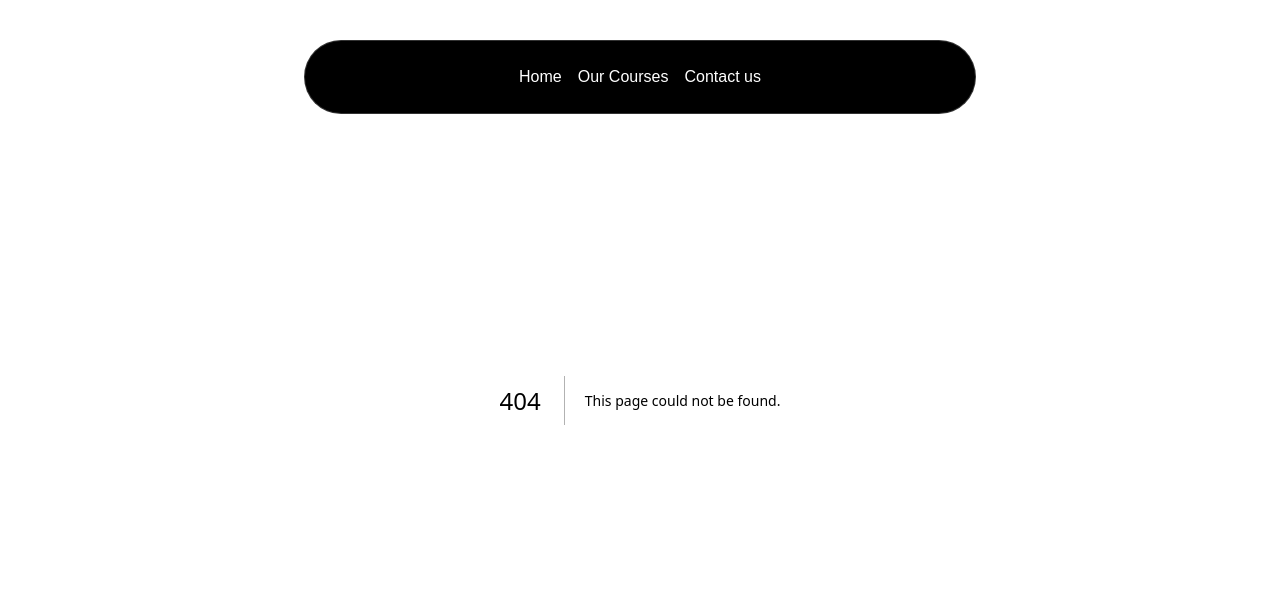
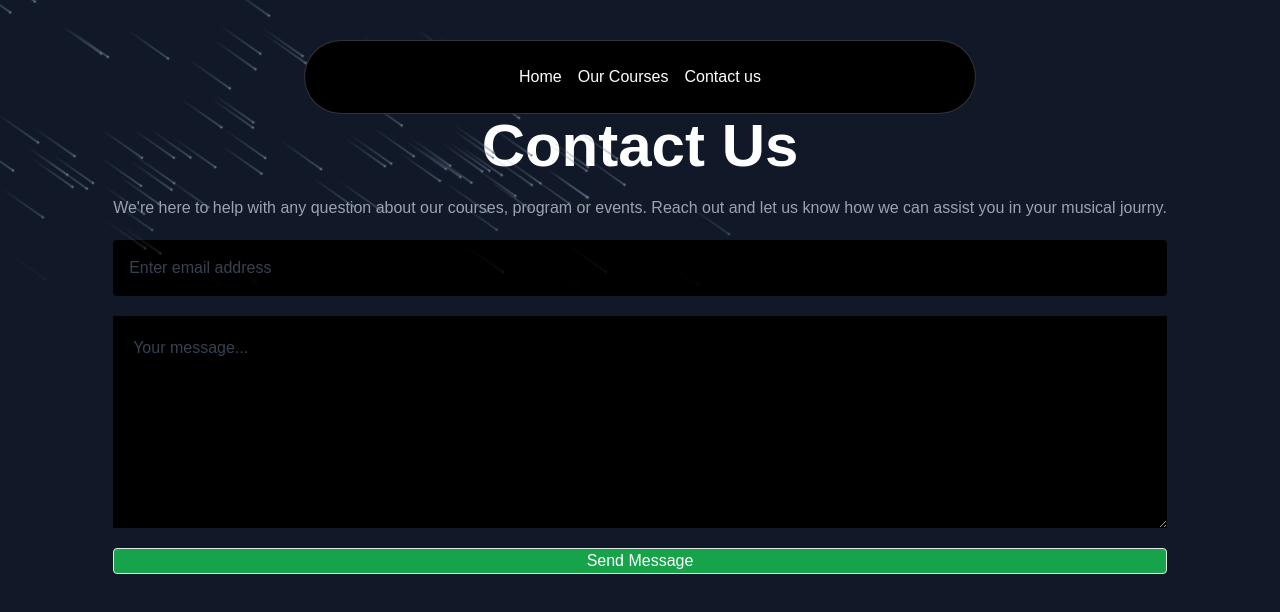
Before and after one commit to RiteshPanchal279/music_web_by_nextjs, a Next.js app: page /contact in a window 1280 px wide. Before the commit this address had no page. Shown: the top 612 px of the page. Built offline with nearby package versions, Linux system fonts and the light colour scheme.

Commit message:
contact add

```diff
--- /dev/null
+++ b/src/app/contact/page.tsx
@@ -0,0 +1,36 @@
+import React from "react";
+import { Meteors } from "@/components/ui/meteors";
+
+function page() {
+  return (
+    <div className="bg-gray-900 flex h-screen justify-center">
+      <div className="flex flex-col gap-5 p-5 mt-20 ">
+        <h1 className="text-white text-center text-6xl font-bold mt-4 ">
+          Contact Us
+        </h1>
+        <p className="text-gray-400 sm:min-w-20 text-center">
+          We're here to help with any question about our courses, program or
+          events. Reach out and let us know how we can assist you in your
+          musical journy.
+        </p>
+        <input
+          type="email"
+          className="rounded bg-black placeholder:text-gray-700 text-white  text-md p-4 outline-none"
+          placeholder="Enter email address"
+        />
+        <textarea
+          className="bg-black pl-5 pt-5 placeholder:text-gray-700 outline-none text-white"
+          placeholder="Your message..."
+          rows={8}
+          cols={30}
+        ></textarea>
+        <button className="text-white border bg-green-600 rounded ">
+          Send Message
+        </button>
+      </div>
+      <Meteors number={100} />
+    </div>
+  );
+}
+
+export default page;
--- /dev/null
+++ b/src/app/courses/page.tsx
@@ -0,0 +1,67 @@
+"use client"
+
+import Image from "next/image";
+import React from "react";
+import { CardBody, CardContainer, CardItem } from "@/components/ui/3d-card";
+import Link from "next/link";
+import courseData from "@/data/music_courses.json"
+
+function page() {
+  return (
+    <div className="min-h-screen bg-black py-12 pt-39">
+      <h1 className="text-white text-lg text-center mt-20 font-bold sm:text-4xl md:text-5xl">All Courses({courseData.courses.length})</h1>
+      <div className="flex flex-wrap justify-center gap-3 ">
+         {courseData.courses.map((course)=>(
+            <CardContainer key={course.id} className="inter-var m-4">
+            <CardBody className="bg-gray-50 relative group/card  dark:hover:shadow-2xl dark:hover:shadow-emerald-500/[0.1] dark:bg-black dark:border-white/[0.2] border-black/[0.1] w-auto sm:w-[30rem] h-auto rounded-xl p-6 border  ">
+              <CardItem
+                translateZ="50"
+                className="text-xl font-bold text-neutral-600 dark:text-white"
+              >
+                {course.title}
+              </CardItem>
+              <CardItem
+                as="p"
+                translateZ="60"
+                className="text-neutral-500 text-sm max-w-sm mt-2 dark:text-neutral-300"
+              >
+                {course.description}
+              </CardItem>
+              <CardItem translateZ="100" className="w-full mt-4">
+                <Image
+                  src={course.image}
+                  height="1000"
+                  width="1000"
+                  className="h-60 w-full object-cover rounded-xl group-hover/card:shadow-xl"
+                  alt={course.title}
+                />
+              </CardItem>
+              <div className="flex justify-between items-center mt-20">
+                <CardItem
+                  translateZ={20}
+                  as={Link}
+                  href="https://twitter.com/mannupaaji"
+                  target="__blank"
+                  className="px-4 py-2 rounded-xl text-xs font-normal dark:text-white"
+                >
+                  Try now →
+                </CardItem>
+                <CardItem
+                  translateZ={20}
+                  as="button"
+                  className="px-4 py-2 rounded-xl bg-black dark:bg-white dark:text-black text-white text-xs font-bold"
+                >
+                  Sign up
+                </CardItem>
+              </div>
+            </CardBody>
+               </CardContainer>
+         ))}
+
+
+      </div>
+    </div>
+  )
+}
+
+export default page
--- a/src/components/Navbar.tsx
+++ b/src/components/Navbar.tsx
@@ -27,7 +27,7 @@ function Navbar({ className }: { className?: string }) {
             <HoveredLink href="/courses">Music Production</HoveredLink>
           </div>
         </MenuItem>
-        <Link href={"/contect"}>
+        <Link href={"/contact"}>
           <MenuItem
             setActive={setActive}
             active={active}
--- /dev/null
+++ b/src/components/ui/meteors.tsx
@@ -0,0 +1,33 @@
+'use client'
+import { cn } from "@/lib/utils";
+import React from "react";
+
+export const Meteors = ({
+  number,
+  className,
+}: {
+  number?: number;
+  className?: string;
+}) => {
+  const meteors = new Array(number || 20).fill(true);
+  return (
+    <>
+      {meteors.map((el, idx) => (
+        <span
+          key={"meteor" + idx}
+          className={cn(
+            "animate-meteor-effect absolute top-1/2 left-1/2 h-0.5 w-0.5 rounded-[9999px] bg-slate-500 shadow-[0_0_0_1px_#ffffff10] rotate-[215deg]",
+            "before:content-[''] before:absolute before:top-1/2 before:transform before:-translate-y-[50%] before:w-[50px] before:h-[1px] before:bg-gradient-to-r before:from-[#64748b] before:to-transparent",
+            className
+          )}
+          style={{
+            top: 0,
+            left: Math.floor(Math.random() * (400 - -400) + -400) + "px",
+            animationDelay: Math.random() * (0.8 - 0.2) + 0.2 + "s",
+            animationDuration: Math.floor(Math.random() * (10 - 2) + 2) + "s",
+          }}
+        ></span>
+      ))}
+    </>
+  );
+};
--- a/tailwind.config.ts
+++ b/tailwind.config.ts
@@ -42,6 +42,7 @@ export default {
         spotlight: "spotlight 2s ease .75s 1 forwards",
         scroll:
           "scroll var(--animation-duration, 40s) var(--animation-direction, forwards) linear infinite",
+          "meteor-effect": "meteor 5s linear infinite",
       },
       keyframes: {
         spotlight: {
@@ -61,7 +62,16 @@ export default {
             transform: "translate(calc(-50% - 0.5rem))",
           },
         },
+        meteor: {
+          "0%": { transform: "rotate(215deg) translateX(0)", opacity: "1" },
+          "70%": { opacity: "1" },
+          "100%": {
+            transform: "rotate(215deg) translateX(-500px)",
+            opacity: "0",
+          },
+        },
       },
+
       colors: {
         background: "var(--background)",
         foreground: "var(--foreground)",
```
Also changed, not shown: src/data/music_courses.json (+9 -9 lines).
